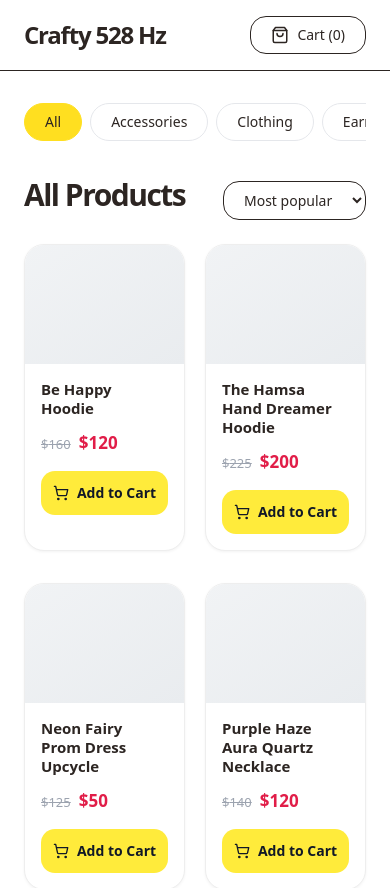
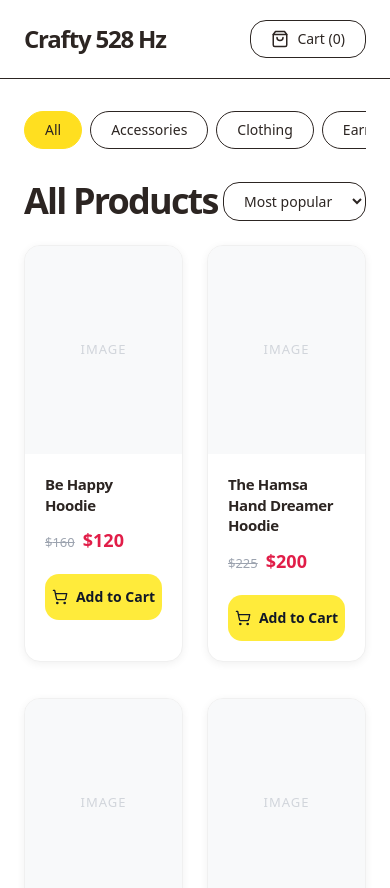
Before and after one commit to nightmoose/crafty528hz_grok, a Next.js app: page /shop in a window 390 px wide. Shown: the top 888 px of the page. Built offline with nearby package versions, Linux system fonts and the light colour scheme.

Commit message:
Meaningful UI upgrade: Significantly improved product cards, better mobile experience, professional layout and spacing

```diff
--- a/app/components/ProductCard.tsx
+++ b/app/components/ProductCard.tsx
@@ -3,31 +3,26 @@
 import { Product } from '../lib/products'
 import { ShoppingCart } from 'lucide-react'
 
-interface Props {
-  product: Product
-  onAddToCart: () => void
-}
+interface Props { product: Product; onAddToCart: () => void }
 
 export function ProductCard({ product, onAddToCart }: Props) {
   const hasSale = !!product.originalPrice
 
   return (
     <div className="product-card">
-      <div className="image-placeholder aspect-[4/3] bg-[#f4f4f5] flex items-center justify-center">
-        <div className="text-[11px] text-gray-400 tracking-widest">IMAGE</div>
+      <div className="image-placeholder h-52 flex items-center justify-center text-xs tracking-[2px] text-gray-400">
+        IMAGE
       </div>
+      <div className="p-5">
+        <div className="font-semibold tracking-tight text-[15px] mb-3 leading-snug">{product.name}</div>
 
-      <div className="p-4">
-        <div className="font-semibold text-[15px] leading-tight mb-3 pr-2">{product.name}</div>
-
-        <div className="flex items-baseline gap-x-2 mb-4">
+        <div className="flex items-baseline gap-2 mb-5">
           {hasSale && <span className="price-original">${product.originalPrice}</span>}
           <span className="price-sale">${product.price}</span>
         </div>
 
-        <button onClick={onAddToCart} className="btn-yellow w-full py-3 text-sm rounded-2xl flex items-center justify-center gap-2 font-medium active:scale-[0.985]">
-          <ShoppingCart size={16} />
-          Add to Cart
+        <button onClick={onAddToCart} className="btn-yellow w-full py-[13px] rounded-2xl text-sm flex items-center justify-center gap-2 font-medium active:scale-[0.985]">
+          <ShoppingCart size={16} /> Add to Cart
         </button>
       </div>
     </div>
--- a/app/globals.css
+++ b/app/globals.css
@@ -1,8 +1,4 @@
 @import "tailwindcss";
-
-:root {
-  --accent: #FFEB3B;
-}
 
 body {
   font-family: system-ui, -apple-system, BlinkMacSystemFont, 'Segoe UI', Roboto, sans-serif;
@@ -11,39 +7,29 @@ body {
 /* Professional Product Cards */
 .product-card {
   background: white;
-  border-radius: 20px;
+  border-radius: 16px;
   overflow: hidden;
-  border: 1px solid #eee;
-  box-shadow: 0 1px 3px rgba(0,0,0,0.05);
-  transition: all 0.2s cubic-bezier(0.4, 0.0, 0.2, 1);
+  border: 1px solid #f0f0f0;
+  box-shadow: 0 2px 8px rgba(0, 0, 0, 0.06);
+  transition: all 0.2s ease;
 }
 
 .product-card:hover {
-  box-shadow: 0 10px 15px -3px rgb(0 0 0 / 0.1);
-  transform: translateY(-2px);
+  box-shadow: 0 12px 20px -4px rgb(0 0 0 / 0.1);
+  transform: translateY(-3px);
 }
 
 .image-placeholder {
   background: #f8f9fa;
-  position: relative;
+  display: flex;
+  align-items: center;
+  justify-content: center;
+  color: #d1d5db;
+  font-size: 13px;
+  letter-spacing: 1px;
 }
 
-.image-placeholder::after {
-  content: '';
-  position: absolute;
-  inset: 0;
-  background: linear-gradient(145deg, #f1f3f5, #e9ecef);
-}
-
-/* Better typography */
-.product-card h3 {
-  font-size: 15px;
-  line-height: 1.3;
-  font-weight: 600;
-  color: #111827;
-}
-
-/* Sale price */
+/* Pricing */
 .price-original {
   text-decoration: line-through;
   color: #9ca3af;
@@ -53,13 +39,18 @@ body {
 .price-sale {
   color: #e11d48;
   font-weight: 700;
-  font-size: 17px;
+  font-size: 18px;
 }
 
-/* Yellow accent buttons */
+/* Buttons */
 .btn-yellow {
   background: #FFEB3B;
   color: #111827;
   font-weight: 600;
   border-radius: 14px;
+  transition: all 0.2s ease;
 }
+
+.btn-yellow:hover {
+  background: #facc15;
+}
--- a/app/shop/page.tsx
+++ b/app/shop/page.tsx
@@ -7,47 +7,38 @@ import { products } from '../lib/products'
 import { ShoppingBag } from 'lucide-react'
 
 export default function ShopPage() {
-  const [selectedCategory, setSelectedCategory] = useState<string>('All')
+  const [selectedCategory, setSelectedCategory] = useState('All')
   const [cartOpen, setCartOpen] = useState(false)
   const [cart, setCart] = useState<any[]>([])
 
   const categories = ['All', 'Accessories', 'Clothing', 'Earrings', 'April Drop']
 
-  const filteredProducts = selectedCategory === 'All'
+  const filtered = selectedCategory === 'All'
     ? products
     : products.filter(p => p.category === selectedCategory)
 
-  const addToCart = (product: any) => {
-    setCart(prev => [...prev, product])
-    setCartOpen(true)
-  }
-
-  const removeFromCart = (index: number) => {
-    setCart(prev => prev.filter((_, i) => i !== index))
-  }
+  const addToCart = (p: any) => { setCart([...cart, p]); setCartOpen(true) }
+  const removeFromCart = (i: number) => setCart(cart.filter((_, idx) => idx !== i))
 
   return (
     <div className="min-h-screen bg-white">
-      <nav className="border-b bg-white sticky top-0 z-50">
-        <div className="max-w-7xl mx-auto px-6 py-4 flex justify-between items-center">
+      <nav className="border-b sticky top-0 z-50 bg-white">
+        <div className="max-w-7xl mx-auto px-6 py-5 flex justify-between items-center">
           <a href="/" className="font-bold text-2xl tracking-tighter">Crafty 528 Hz</a>
           <button onClick={() => setCartOpen(true)} className="flex items-center gap-2 px-5 py-2 rounded-2xl border text-sm">
-            <ShoppingBag size={18} />
+            <ShoppingBag size={18}/>
             <span>Cart ({cart.length})</span>
           </button>
         </div>
       </nav>
 
-      <div className="max-w-7xl mx-auto px-6 pt-8 pb-16">
-        {/* Mobile Category Scroll */}
-        <div className="lg:hidden mb-6 -mx-1 px-1">
-          <div className="flex gap-2 overflow-x-auto pb-3">
+      <div className="max-w-7xl mx-auto px-6 pt-8 pb-20">
+        {/* Mobile Categories */}
+        <div className="lg:hidden mb-6">
+          <div className="flex gap-2 overflow-x-auto pb-2">
             {categories.map(cat => (
-              <button
-                key={cat}
-                onClick={() => setSelectedCategory(cat)}
-                className={`px-5 py-2 rounded-full text-sm whitespace-nowrap border transition-all ${selectedCategory === cat ? 'bg-yellow-300 border-yellow-300 font-medium' : 'bg-white border-gray-200'}`}
-              >
+              <button key={cat} onClick={() => setSelectedCategory(cat)}
+                className={`px-5 py-2 rounded-full text-sm border whitespace-nowrap ${selectedCategory === cat ? 'bg-yellow-300 border-yellow-300 font-medium' : 'bg-white'}`}>
                 {cat}
               </button>
             ))}
@@ -57,28 +48,25 @@ export default function ShopPage() {
         <div className="flex gap-8">
           {/* Desktop Sidebar */}
           <div className="w-56 hidden lg:block">
-            <div className="text-xs tracking-[1.5px] text-gray-500 mb-3 px-2">CATEGORIES</div>
-            <div className="flex flex-col gap-1">
-              {categories.map(cat => (
-                <button key={cat} onClick={() => setSelectedCategory(cat)} className={`text-left px-4 py-2.5 rounded-2xl text-sm transition-all ${selectedCategory === cat ? 'bg-yellow-100 font-medium' : 'hover:bg-gray-50'}`}>
-                  {cat}
-                </button>
-              ))}
-            </div>
+            <div className="text-xs tracking-[2px] text-gray-500 mb-3 px-1">CATEGORIES</div>
+            {categories.map(cat => (
+              <button key={cat} onClick={() => setSelectedCategory(cat)}
+                className={`block w-full text-left px-4 py-[11px] rounded-2xl text-sm mb-1 ${selectedCategory === cat ? 'bg-yellow-100 font-medium' : 'hover:bg-gray-50'}`}>
+                {cat}
+              </button>
+            ))}
           </div>
 
           <div className="flex-1">
-            <div className="flex justify-between items-baseline mb-6">
-              <div>
-                <h1 className="text-3xl font-semibold tracking-tighter">All Products</h1>
-              </div>
+            <div className="flex justify-between items-end mb-6">
+              <h1 className="text-4xl font-semibold tracking-tighter">All Products</h1>
               <select className="text-sm border rounded-2xl px-4 py-2">
                 <option>Most popular</option>
               </select>
             </div>
 
-            <div className="grid grid-cols-2 sm:grid-cols-3 lg:grid-cols-4 gap-x-5 gap-y-8">
-              {filteredProducts.map((product, i) => (
+            <div className="grid grid-cols-2 sm:grid-cols-3 lg:grid-cols-4 gap-x-6 gap-y-9">
+              {filtered.map((product, i) => (
                 <ProductCard key={i} product={product} onAddToCart={() => addToCart(product)} />
               ))}
             </div>
@@ -86,7 +74,7 @@ export default function ShopPage() {
         </div>
       </div>
 
-      <CartDrawer isOpen={cartOpen} onClose={() => setCartOpen(false)} cart={cart} onRemove={removeFromCart} />
+      <CartDrawer isOpen={cartOpen} onClose={() => setCartOpen(false)} cart={cart} onRemove={removeFromCart}/>
     </div>
   )
 }
```
